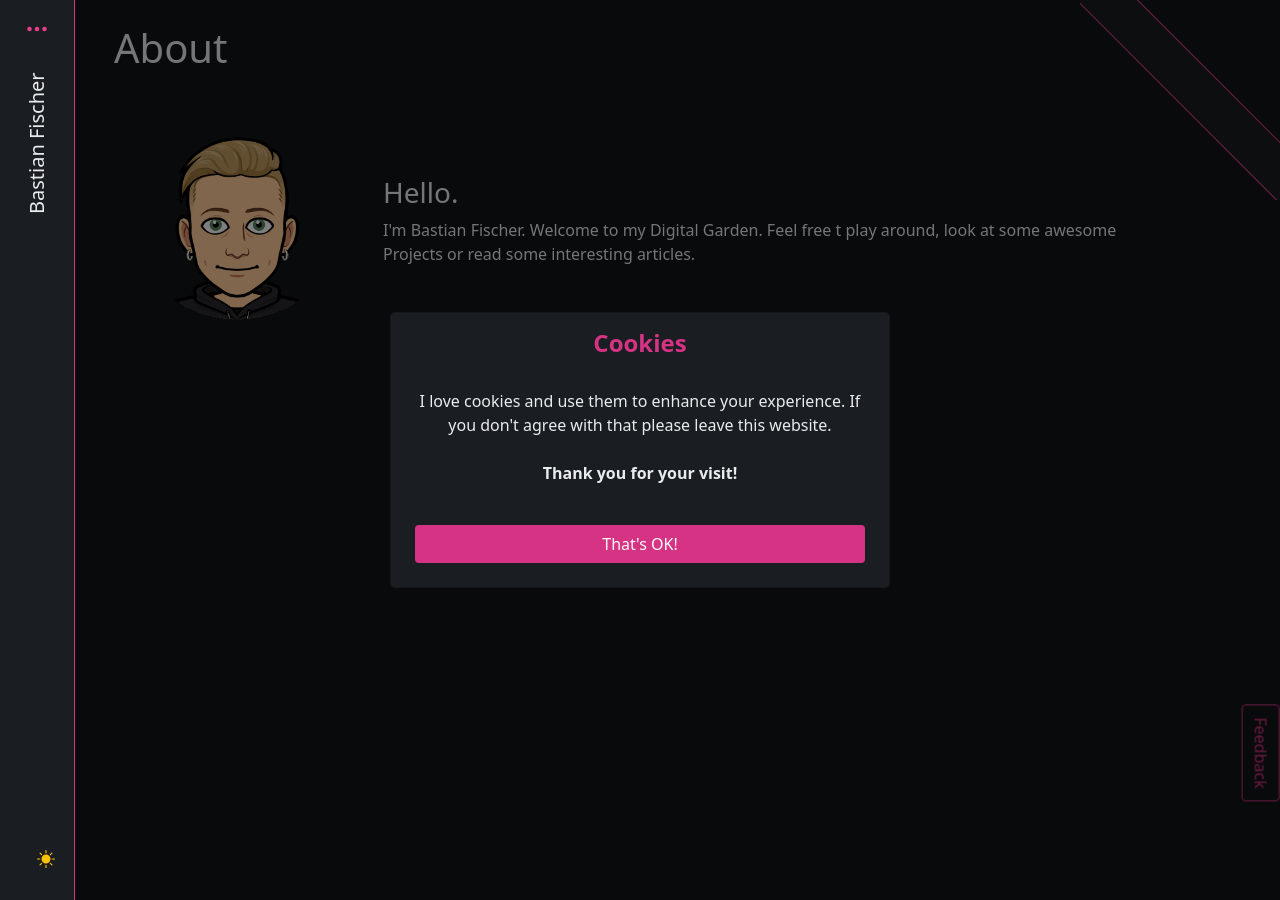
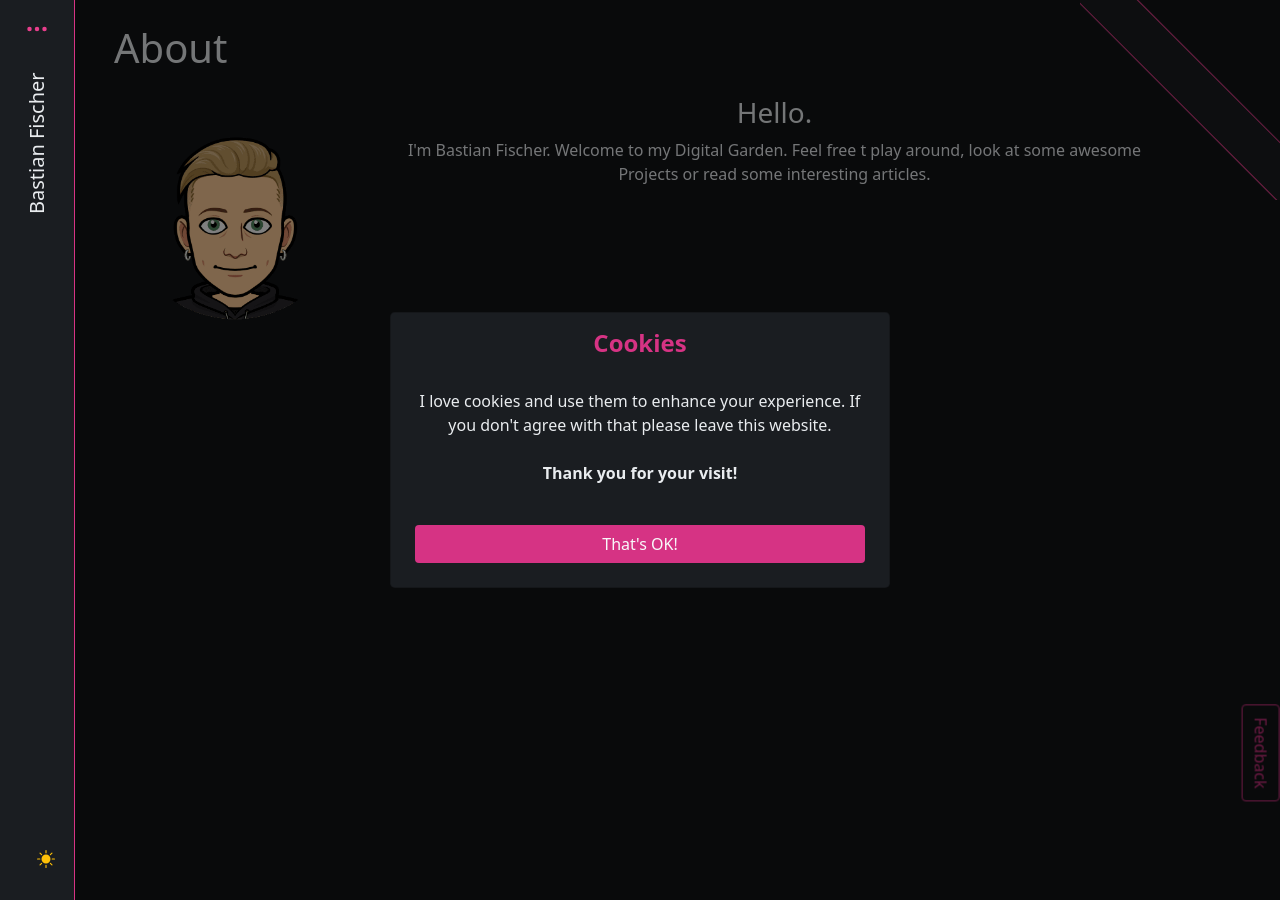
Before and after one commit to elyps/homepage, a Jekyll site: the page built from about.md, in a window 1280 px wide. Built offline with Jekyll 4.4.1, drawn with Linux system fonts in a browser that asks for light colours; nearby versions of some CDN libraries.

Commit message:
add responsive about page

```diff
--- a/_layouts/about.html
+++ b/_layouts/about.html
@@ -6,11 +6,11 @@ layout: default
     <h1 class="post-title">{{ page.title | escape }}</h1>
   </header>
 
-  <div class="col-3">
+  <div class="col-md-3 about-img">
       <img src="{{ 'assets/img/me.png' | relative_url }}" width="250" />
   </div>
 
-  <div class="col-9 mt-5 pt-5">
+  <div class="col-md-9 about-desc">
       <h3>Hello.</h3>
       <p>I'm Bastian Fischer. Welcome to my Digital Garden. Feel free t play around, look at some awesome Projects or read some interesting articles.</p>
   </div>
--- /dev/null
+++ b/_sass/bs5ds/custom/_aboutPage.scss
@@ -0,0 +1,10 @@
+.about-img {
+  display: flex;
+  justify-content: center;
+  margin: auto;
+}
+
+.about-desc {
+  margin-top: 1rem;
+  text-align: center;
+}
--- a/_sass/bs5ds/custom/_initial.scss
+++ b/_sass/bs5ds/custom/_initial.scss
@@ -22,3 +22,4 @@
 
 // Import Pages
 @import "indexPage";
+@import "aboutPage";
```
